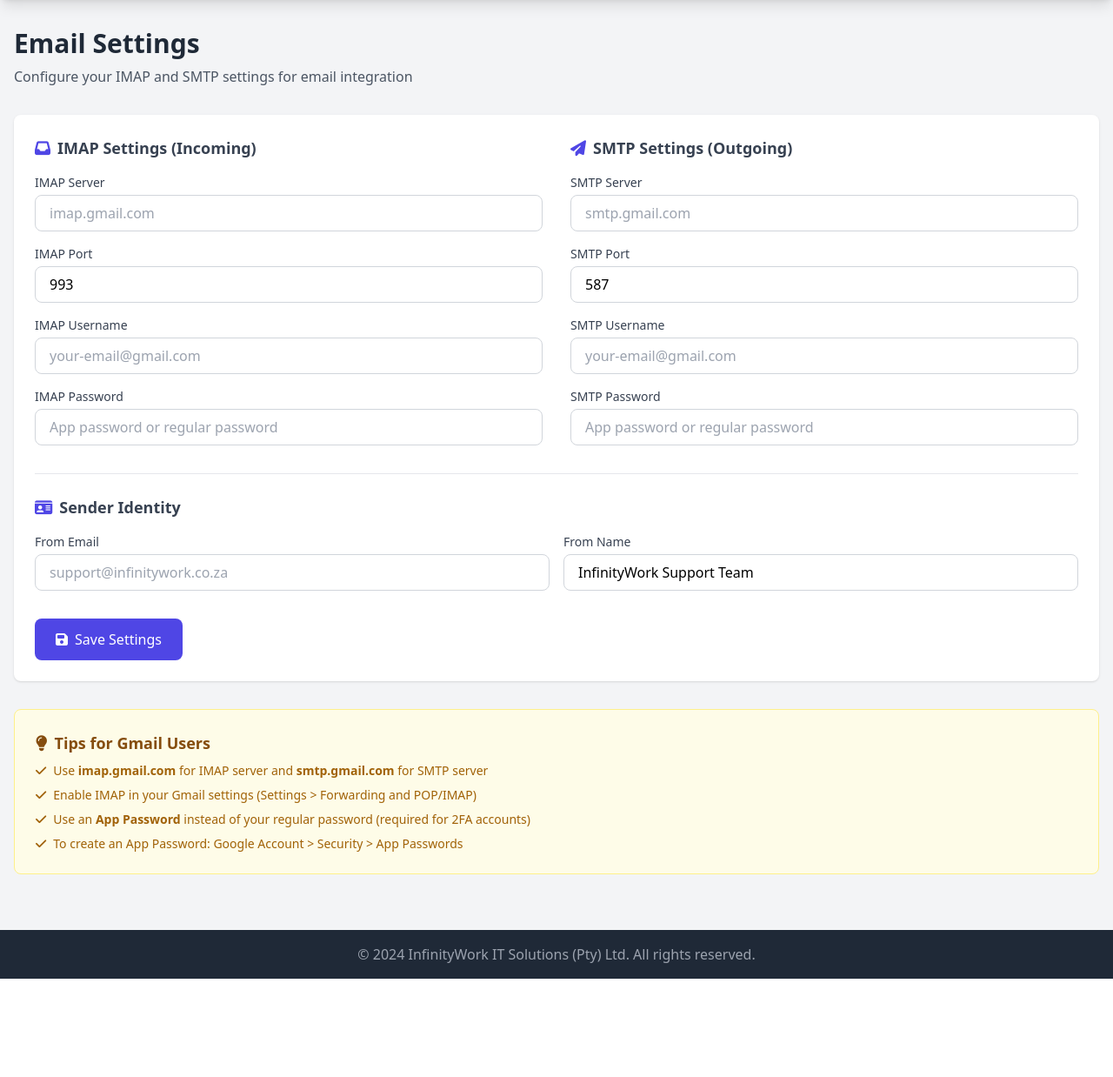
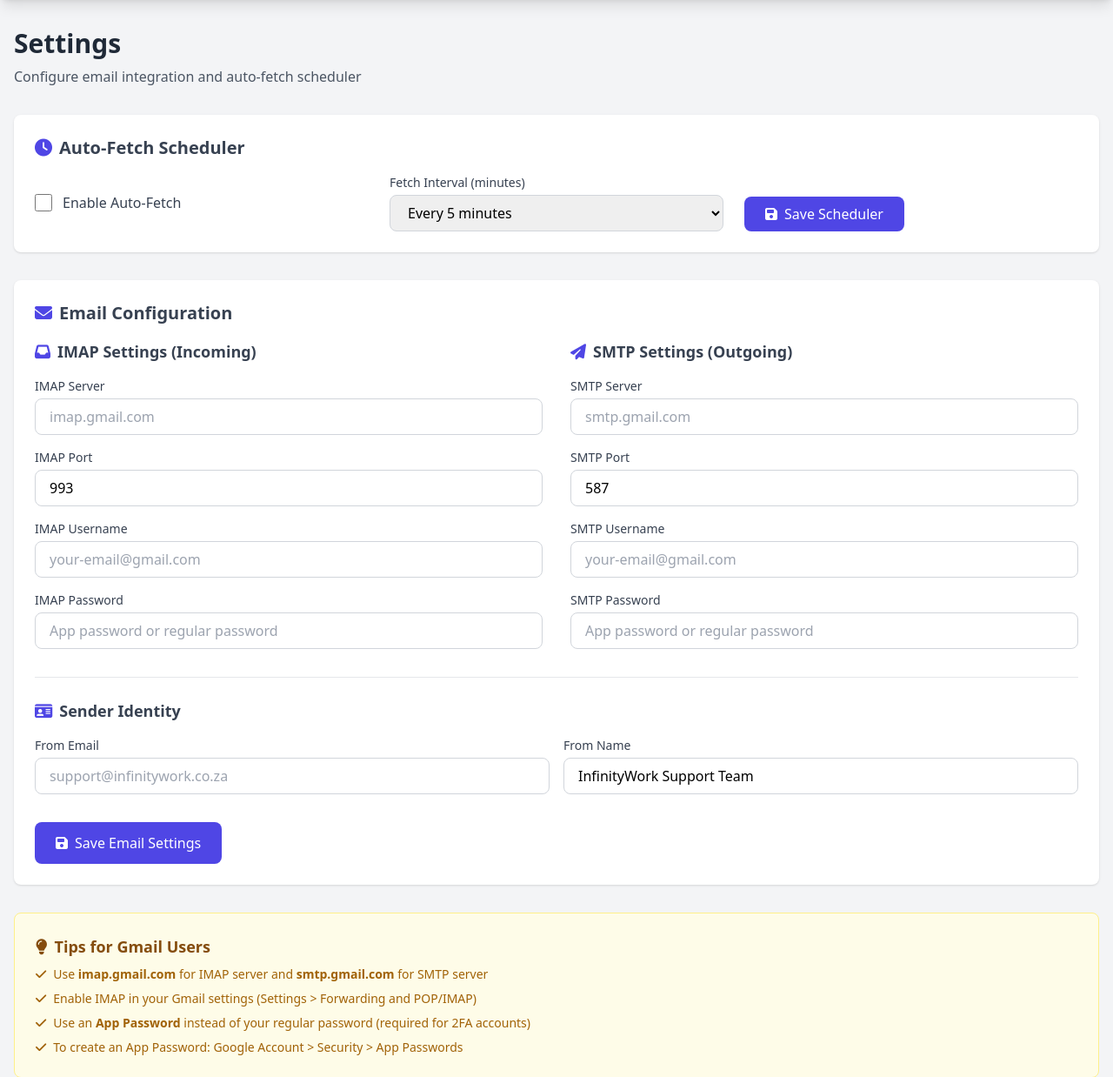
Before and after one commit to MpumeleloMagagula/Auto-Responder, a FastAPI app: page /settings in a window 1280 px wide. Shown: the part 60-1298 px from the top of the page at 87% size. Before the commit the page ends 1185 px from the top, so only its background shows below. Run offline with FastAPI, Linux system fonts and the light colour scheme; some libraries are stand-ins or nearby versions.

Commit message:
Add automated email fetching to the support system
Integrates APScheduler for background email fetching, adds a SchedulerConfig model, updates settings UI, and modifies main.py for scheduler lifecycle management.

Replit-Commit-Author: Agent
Replit-Commit-Session-Id: 4855d63e-1140-4194-8f18-11f1d7bb38c3
Replit-Commit-Checkpoint-Type: intermediate_checkpoint
Replit-Commit-Event-Id: 086a24e0-cc44-4ba4-a081-c56a45f11f41
Replit-Commit-Screenshot-Url: https://storage.googleapis.com/screenshot-production-us-central1/8159407c-ec11-4fc5-a391-fdeffef679c8/4855d63e-1140-4194-8f18-11f1d7bb38c3/ue92Aa1
Replit-Helium-Checkpoint-Created: true

```diff
--- a/main.py
+++ b/main.py
@@ -1,4 +1,5 @@
 import os
+from contextlib import asynccontextmanager
 from datetime import datetime
 from fastapi import FastAPI, Depends, HTTPException, Request, Form
 from fastapi.responses import HTMLResponse, RedirectResponse
@@ -7,15 +8,28 @@ from fastapi.templating import Jinja2Templates
 from sqlalchemy.orm import Session
 from typing import Optional
 
-from database import engine, get_db, Base
-from models import Ticket, EmailConfig, TicketStatus
+from database import engine, get_db, Base, SessionLocal
+from models import Ticket, EmailConfig, TicketStatus, SchedulerConfig
 from email_ingestor import fetch_and_process_emails, create_test_ticket
 from mail_sender import send_approved_ticket_async, send_all_approved_tickets_async
 from ai_processor import analyze_email
+from scheduler import start_scheduler, stop_scheduler, update_scheduler_job, scheduler
 
 Base.metadata.create_all(bind=engine)
 
-app = FastAPI(title="InfinityWork Support Desk")
+
+@asynccontextmanager
+async def lifespan(app: FastAPI):
+    db = SessionLocal()
+    try:
+        start_scheduler(db)
+    finally:
+        db.close()
+    yield
+    stop_scheduler()
+
+
+app = FastAPI(title="InfinityWork Support Desk", lifespan=lifespan)
 
 os.makedirs("static", exist_ok=True)
 os.makedirs("templates", exist_ok=True)
@@ -116,9 +130,16 @@ async def send_ticket_response(ticket_id: str, db: Session = Depends(get_db)):
 @app.get("/settings", response_class=HTMLResponse)
 async def settings_page(request: Request, db: Session = Depends(get_db)):
     config = db.query(EmailConfig).filter(EmailConfig.is_active == True).first()
+    scheduler_config = db.query(SchedulerConfig).first()
+    if not scheduler_config:
+        scheduler_config = SchedulerConfig(auto_fetch_enabled=False, fetch_interval_minutes=5)
+        db.add(scheduler_config)
+        db.commit()
+        db.refresh(scheduler_config)
     return templates.TemplateResponse("settings.html", {
         "request": request,
-        "config": config
+        "config": config,
+        "scheduler_config": scheduler_config
     })
 
 
@@ -165,6 +186,36 @@ async def save_email_settings(
         db.add(config)
 
     db.commit()
+    return RedirectResponse(url="/settings", status_code=303)
+
+
+@app.post("/settings/scheduler")
+async def save_scheduler_settings(
+    auto_fetch_enabled: bool = Form(default=False),
+    fetch_interval_minutes: int = Form(default=5),
+    db: Session = Depends(get_db)
+):
+    existing = db.query(SchedulerConfig).first()
+
+    if existing:
+        existing.auto_fetch_enabled = auto_fetch_enabled
+        existing.fetch_interval_minutes = fetch_interval_minutes
+    else:
+        config = SchedulerConfig(
+            auto_fetch_enabled=auto_fetch_enabled,
+            fetch_interval_minutes=fetch_interval_minutes
+        )
+        db.add(config)
+
+    db.commit()
+
+    if auto_fetch_enabled:
+        update_scheduler_job(fetch_interval_minutes)
+    else:
+        job = scheduler.get_job("auto_fetch_emails")
+        if job:
+            scheduler.remove_job("auto_fetch_emails")
+
     return RedirectResponse(url="/settings", status_code=303)
 
 
--- a/pyproject.toml
+++ b/pyproject.toml
@@ -5,6 +5,7 @@ description = "Add your description here"
 requires-python = ">=3.11"
 dependencies = [
     "aiosmtplib>=5.0.0",
+    "apscheduler>=3.11.1",
     "fastapi>=0.124.4",
     "imapclient>=3.0.1",
     "jinja2>=3.1.6",
--- a/templates/settings.html
+++ b/templates/settings.html
@@ -4,11 +4,59 @@
 
 {% block content %}
 <div class="mb-8">
-    <h1 class="text-3xl font-bold text-gray-800 mb-2">Email Settings</h1>
-    <p class="text-gray-600">Configure your IMAP and SMTP settings for email integration</p>
+    <h1 class="text-3xl font-bold text-gray-800 mb-2">Settings</h1>
+    <p class="text-gray-600">Configure email integration and auto-fetch scheduler</p>
+</div>
+
+<div class="bg-white rounded-lg shadow p-6 mb-8">
+    <h2 class="text-xl font-semibold text-gray-700 mb-4 flex items-center">
+        <i class="fas fa-clock mr-2 text-indigo-600"></i>Auto-Fetch Scheduler
+    </h2>
+
+    <form action="/settings/scheduler" method="POST">
+        <div class="grid grid-cols-1 md:grid-cols-3 gap-6">
+            <div class="flex items-center">
+                <input type="checkbox" name="auto_fetch_enabled" id="auto_fetch_enabled" value="true"
+                    {% if scheduler_config and scheduler_config.auto_fetch_enabled %}checked{% endif %}
+                    class="w-5 h-5 text-indigo-600 border-gray-300 rounded focus:ring-indigo-500">
+                <label for="auto_fetch_enabled" class="ml-3 text-gray-700 font-medium">Enable Auto-Fetch</label>
+            </div>
+
+            <div>
+                <label class="block text-sm font-medium text-gray-700 mb-1">Fetch Interval (minutes)</label>
+                <select name="fetch_interval_minutes" class="w-full px-4 py-2 border border-gray-300 rounded-lg focus:ring-2 focus:ring-indigo-500">
+                    <option value="1" {% if scheduler_config and scheduler_config.fetch_interval_minutes == 1 %}selected{% endif %}>Every 1 minute</option>
+                    <option value="2" {% if scheduler_config and scheduler_config.fetch_interval_minutes == 2 %}selected{% endif %}>Every 2 minutes</option>
+                    <option value="5" {% if scheduler_config and scheduler_config.fetch_interval_minutes == 5 %}selected{% endif %}>Every 5 minutes</option>
+                    <option value="10" {% if scheduler_config and scheduler_config.fetch_interval_minutes == 10 %}selected{% endif %}>Every 10 minutes</option>
+                    <option value="15" {% if scheduler_config and scheduler_config.fetch_interval_minutes == 15 %}selected{% endif %}>Every 15 minutes</option>
+                    <option value="30" {% if scheduler_config and scheduler_config.fetch_interval_minutes == 30 %}selected{% endif %}>Every 30 minutes</option>
+                    <option value="60" {% if scheduler_config and scheduler_config.fetch_interval_minutes == 60 %}selected{% endif %}>Every hour</option>
+                </select>
+            </div>
+
+            <div class="flex items-end">
+                <button type="submit" class="bg-indigo-600 hover:bg-indigo-700 text-white px-6 py-2 rounded-lg transition">
+                    <i class="fas fa-save mr-2"></i>Save Scheduler
+                </button>
+            </div>
+        </div>
+
+        {% if scheduler_config and scheduler_config.last_fetch_at %}
+        <div class="mt-4 text-sm text-gray-500">
+            <i class="fas fa-info-circle mr-1"></i>
+            Last auto-fetch: {{ scheduler_config.last_fetch_at.strftime('%Y-%m-%d %H:%M') }}
+            ({{ scheduler_config.last_fetch_count }} emails processed)
+        </div>
+        {% endif %}
+    </form>
 </div>
 
 <div class="bg-white rounded-lg shadow p-6">
+    <h2 class="text-xl font-semibold text-gray-700 mb-4 flex items-center">
+        <i class="fas fa-envelope mr-2 text-indigo-600"></i>Email Configuration
+    </h2>
+
     <form action="/settings/email" method="POST">
         <div class="grid grid-cols-1 md:grid-cols-2 gap-8">
             <div>
@@ -98,7 +146,7 @@
 
         <div class="mt-8">
             <button type="submit" class="bg-indigo-600 hover:bg-indigo-700 text-white px-6 py-3 rounded-lg transition">
-                <i class="fas fa-save mr-2"></i>Save Settings
+                <i class="fas fa-save mr-2"></i>Save Email Settings
             </button>
         </div>
     </form>
```
Also changed, not shown: models.py (+12 -0 lines), scheduler.py (added, +116 -0 lines), 1 other file.
